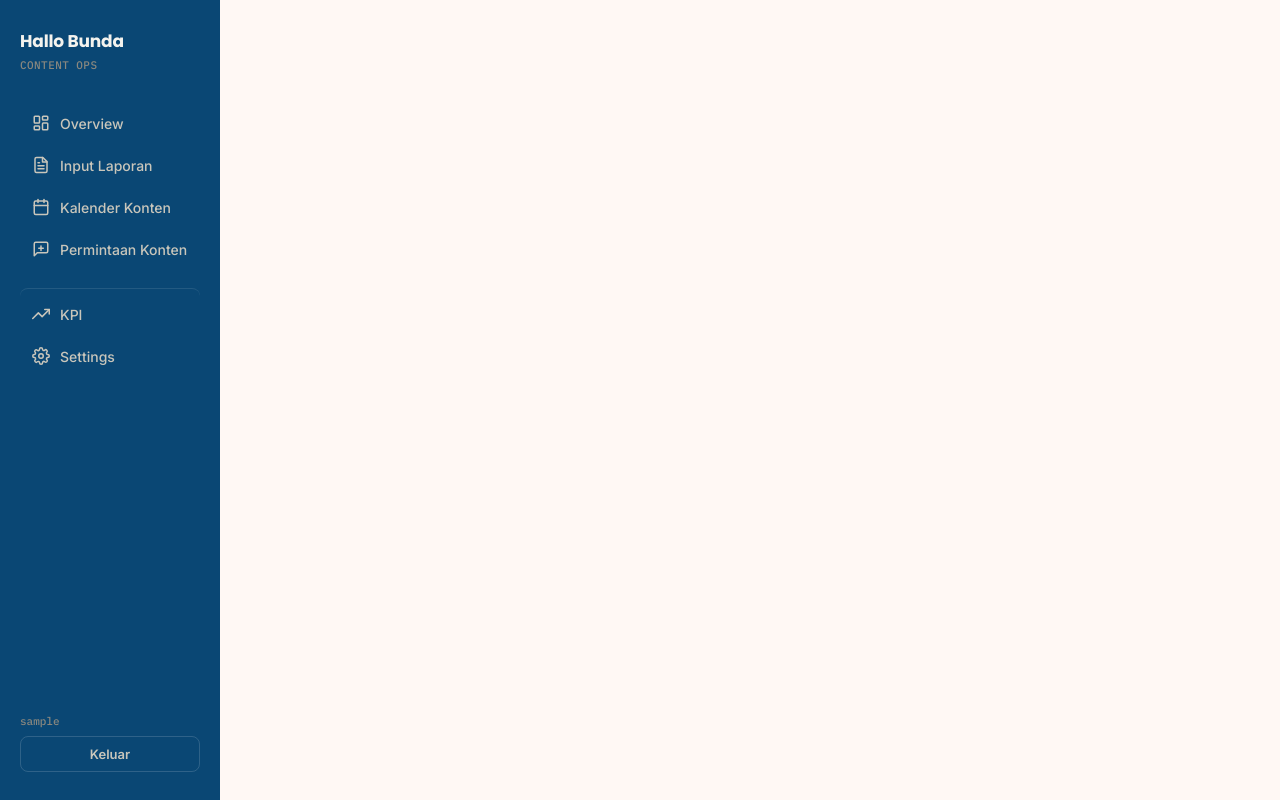
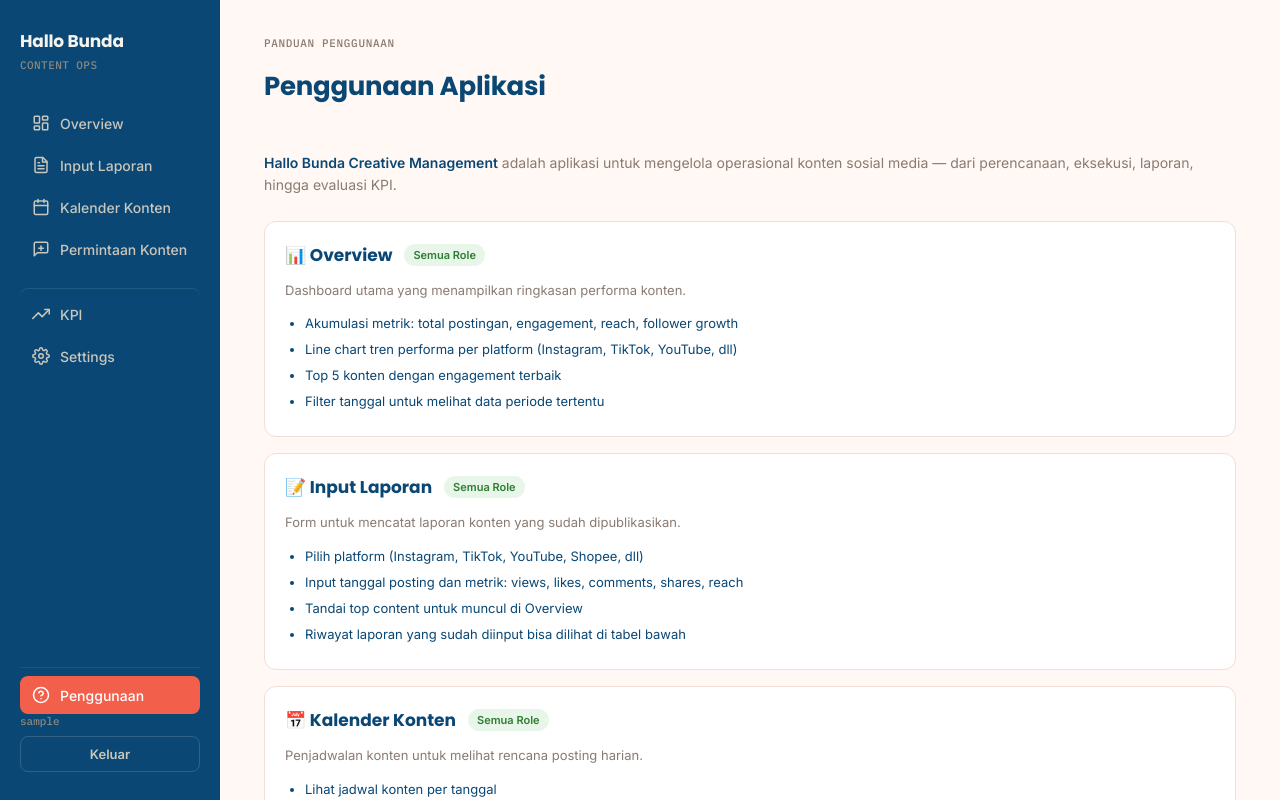
Before and after one commit to adsqukis/Hallo-Bunda-Creative-Management, a React (Vite) app in the folder frontend/: page /panduan in a window 1280 px wide. Shown: the top 800 px of the page. Built offline with nearby package versions, Linux system fonts and the light colour scheme; no server answers; sample sign-in values are in the browser's storage.

Commit message:
menu Penggunaan di sidebar footer + halaman panduan

```diff
--- a/frontend/src/App.jsx
+++ b/frontend/src/App.jsx
@@ -6,6 +6,7 @@
 import Requests from './pages/Requests.jsx'
 import KPI from './pages/KPI.jsx'
 import Settings from './pages/Settings.jsx'
+import Guide from './pages/Guide.jsx'
 import Login from './pages/Login.jsx'
 
 const NAV_ITEMS = [
@@ -98,6 +99,16 @@
             </>
           )}
         </nav>
+        <nav className="sidebar-nav sidebar-nav-footer">
+          <NavLink
+            to="/panduan"
+            className={({ isActive }) => `sidebar-link${isActive ? ' active' : ''}`}
+            onClick={closeSidebar}
+          >
+            <svg width="18" height="18" viewBox="0 0 24 24" fill="none" stroke="currentColor" strokeWidth="2" strokeLinecap="round" strokeLinejoin="round" style={{ flexShrink: 0 }}><circle cx="12" cy="12" r="10"/><path d="M9.09 9a3 3 0 0 1 5.83 1c0 2-3 3-3 3"/><line x1="12" y1="17" x2="12.01" y2="17"/></svg>
+            Penggunaan
+          </NavLink>
+        </nav>
         <div className="sidebar-footer">
           <span className="sidebar-user">{hbUser.username || ''}</span>
           <button
@@ -125,6 +136,7 @@
           <Route path="/permintaan" element={<Requests />} />
           {isAdmin && <Route path="/kpi" element={<KPI />} />}
           {isAdmin && <Route path="/settings" element={<Settings />} />}
+          <Route path="/panduan" element={<Guide />} />
         </Routes>
       </main>
     </div>
--- a/frontend/src/index.css
+++ b/frontend/src/index.css
@@ -79,6 +79,13 @@
 }
 
 .sidebar-nav { display: flex; flex-direction: column; gap: 4px; flex: 1; }
+
+.sidebar-nav-footer {
+  border-top: 1px solid rgba(255,255,255,0.08);
+  padding-top: 8px;
+  margin-top: 8px;
+  flex: 0;
+}
 
 .sidebar-link {
   display: flex;
@@ -391,6 +398,54 @@
   .detail-grid { grid-template-columns: 1fr; }
 }
 
+/* ===== GUIDE PAGE ===== */
+.guide-intro {
+  margin-bottom: 24px;
+  font-size: 14px;
+  line-height: 1.6;
+  color: var(--muted);
+}
+.guide-intro strong { color: var(--ink); }
+.guide-section {
+  margin-bottom: 16px;
+}
+.guide-section-header {
+  display: flex;
+  align-items: center;
+  gap: 12px;
+  margin-bottom: 8px;
+}
+.guide-section-title {
+  font-family: var(--font-display);
+  font-size: 17px;
+  font-weight: 700;
+  margin: 0;
+}
+.guide-section-desc {
+  font-size: 13px;
+  color: var(--muted);
+  margin-bottom: 12px;
+  line-height: 1.5;
+}
+.guide-list {
+  margin: 0;
+  padding: 0 0 0 20px;
+}
+.guide-list li {
+  font-size: 13px;
+  line-height: 1.7;
+  margin-bottom: 4px;
+  color: var(--ink);
+}
+.badge-all {
+  background: #E8F5E9;
+  color: #2E7D32;
+}
+.badge-admin {
+  background: #FFF3E0;
+  color: #E65100;
+}
+
 /* ===== RESPONSIVE: TABLET (max 1024px) ===== */
 @media (max-width: 1024px) {
   .main { padding: 28px 24px; }
--- /dev/null
+++ b/frontend/src/pages/Guide.jsx
@@ -0,0 +1,109 @@
+export default function Guide() {
+  const sections = [
+    {
+      title: '📊 Overview',
+      role: 'Semua Role',
+      desc: 'Dashboard utama yang menampilkan ringkasan performa konten.',
+      items: [
+        'Akumulasi metrik: total postingan, engagement, reach, follower growth',
+        'Line chart tren performa per platform (Instagram, TikTok, YouTube, dll)',
+        'Top 5 konten dengan engagement terbaik',
+        'Filter tanggal untuk melihat data periode tertentu'
+      ]
+    },
+    {
+      title: '📝 Input Laporan',
+      role: 'Semua Role',
+      desc: 'Form untuk mencatat laporan konten yang sudah dipublikasikan.',
+      items: [
+        'Pilih platform (Instagram, TikTok, YouTube, Shopee, dll)',
+        'Input tanggal posting dan metrik: views, likes, comments, shares, reach',
+        'Tandai top content untuk muncul di Overview',
+        'Riwayat laporan yang sudah diinput bisa dilihat di tabel bawah'
+      ]
+    },
+    {
+      title: '📅 Kalender Konten',
+      role: 'Semua Role',
+      desc: 'Penjadwalan konten untuk melihat rencana posting harian.',
+      items: [
+        'Lihat jadwal konten per tanggal',
+        'Filter berdasarkan platform dan status',
+        'Tambah, edit, atau hapus jadwal konten'
+      ]
+    },
+    {
+      title: '📬 Permintaan Konten',
+      role: 'Semua Role',
+      desc: 'Manajemen request design & video dengan sistem Kanban.',
+      items: [
+        '3 status: Pending → In Progress → Done',
+        'Drag/tombol untuk pindah status',
+        'Klik card untuk lihat detail: brief, link referensi, link hasil, catatan',
+        'Edit atau hapus permintaan dari detail modal',
+        'Buat permintaan baru dengan form lengkap'
+      ]
+    },
+    {
+      title: '🎯 KPI',
+      role: 'Admin Only',
+      desc: 'Perbandingan target KPI bulanan vs capaian aktual per platform.',
+      items: [
+        'Pilih bulan dan tahun yang ingin dicek',
+        'Lihat target vs rata-rata capaian per metrik',
+        'Status warna: 🟢 Tercapai, 🟡 Mendekati, 🔴 Tidak tercapai',
+        'Digunakan untuk evaluasi performa tiap platform'
+      ]
+    },
+    {
+      title: '⚙️ Settings',
+      role: 'Admin Only',
+      desc: 'Konfigurasi master data aplikasi.',
+      items: [
+        '🏷️ Target KPI — atur target bulanan per platform',
+        '📱 Platform — tambah/edit platform sosial media',
+        '👥 Users — kelola akun admin dan member'
+      ]
+    }
+  ]
+
+  return (
+    <div>
+      <div className="page-header">
+        <div>
+          <div className="page-eyebrow">Panduan Penggunaan</div>
+          <h1 className="page-title">Penggunaan Aplikasi</h1>
+        </div>
+      </div>
+
+      <div className="guide-intro">
+        <p><strong>Hallo Bunda Creative Management</strong> adalah aplikasi untuk mengelola operasional konten sosial media — dari perencanaan, eksekusi, laporan, hingga evaluasi KPI.</p>
+      </div>
+
+      {sections.map((s, i) => (
+        <div key={i} className="card guide-section">
+          <div className="guide-section-header">
+            <h2 className="guide-section-title">{s.title}</h2>
+            <span className={`badge ${s.role === 'Admin Only' ? 'badge-admin' : 'badge-all'}`}>{s.role}</span>
+          </div>
+          <p className="guide-section-desc">{s.desc}</p>
+          <ul className="guide-list">
+            {s.items.map((item, j) => (
+              <li key={j}>{item}</li>
+            ))}
+          </ul>
+        </div>
+      ))}
+
+      <div className="card guide-section" style={{ background: 'var(--accent-soft)', borderColor: 'var(--accent)' }}>
+        <h2 className="guide-section-title" style={{ color: 'var(--accent)' }}>💡 Tips</h2>
+        <ul className="guide-list">
+          <li>Pastikan selalu <strong>Input Laporan</strong> setelah konten dipublikasikan agar data Overview akurat</li>
+          <li>Gunakan <strong>Permintaan Konten</strong> untuk tracking design/video yang sedang dikerjakan tim</li>
+          <li>Cek <strong>KPI</strong> tiap akhir bulan untuk evaluasi performa platform</li>
+          <li>Atur <strong>Target KPI</strong> di Settings setiap awal bulan</li>
+        </ul>
+      </div>
+    </div>
+  )
+}
```
